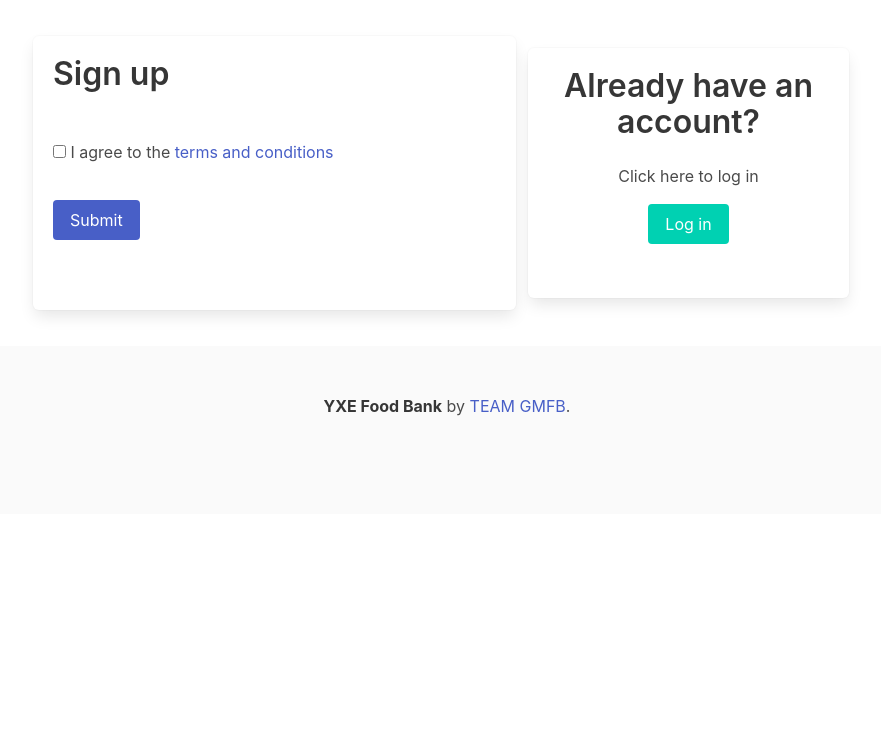
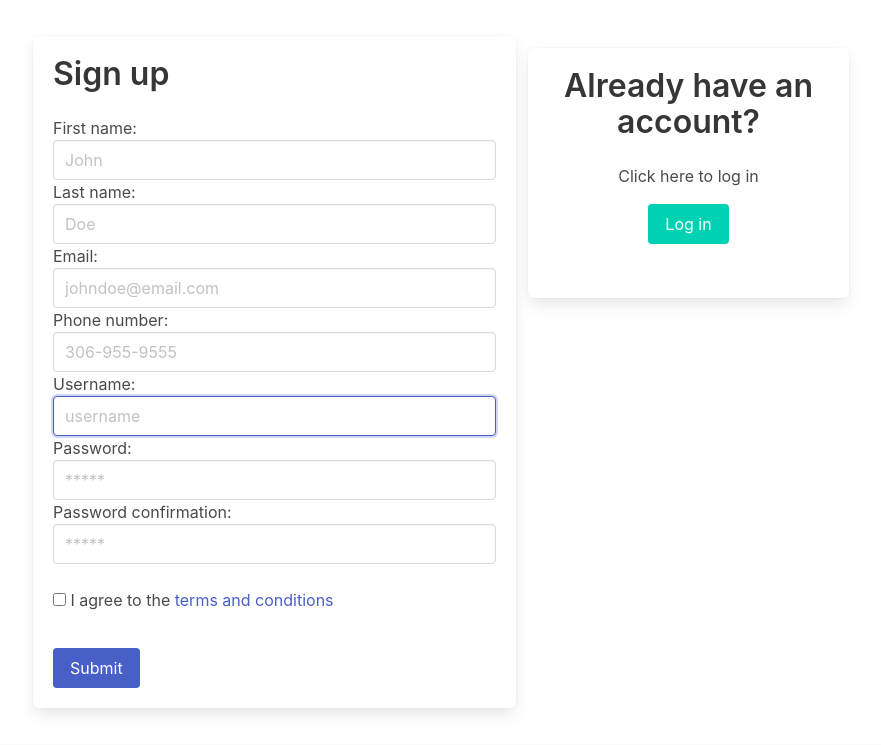
Before and after one commit to seemslikeali/yxefoodbank, a Django app: page /signup/ in a window 1280 px wide. Shown: the part 56-801 px from the top of the page, without its empty margins (193-1074 px from the left). Before the commit the page ends 472 px from the top, so only its background shows below. Run offline with Django 4.2, Linux system fonts and the light colour scheme; some libraries are stand-ins or nearby versions.

Commit message:
Form fixed and working (error msg needs work)
Form works now. error messages still need work though

Signup Rehaul (not complete)

Using the Django Auth system now with the signup form. Still needs to be cleaned up and error messages need to be tested.

Fixed import on OG Signup push

```diff
--- a/base/sforms.py
+++ b/base/sforms.py
@@ -7,15 +7,15 @@ from django import forms
 
 
 class SignupForm(UserCreationForm):
-    name = forms.CharField(max_length=50, widget=forms.TextInput(attrs={'input class':'input', 'type':'text', 'placeholder':'John Doe'}))
+    first_name = forms.CharField(max_length=50, widget=forms.TextInput(attrs={'input class':'input', 'type':'text', 'placeholder':'John'}))
+    last_name = forms.CharField(max_length=50, widget=forms.TextInput(attrs={'input class':'input', 'type':'text', 'placeholder':'Doe'}))
     email = forms.EmailField(widget=forms.EmailInput(attrs={'input class':'input', 'type':'text', 'placeholder':'johndoe@email.com'}))
-    phone_Number = forms.CharField(max_length=10, widget=forms.TextInput(attrs={'input class':'input', 'type':'text', 'placeholder':'306-955-9555'}))
-    address = forms.CharField(widget=forms.TextInput(attrs={'input class':'input', 'type':'text', 'placeholder':'1st Ave South. Saskatoon, SK. S7A 1W1'}))
+    phone_Number = forms.CharField(max_length=10, widget=forms.NumberInput(attrs={'input class':'input', 'type':'number', 'placeholder':'306-955-9555'}))
     #username =
 
     class Meta:
         model = User
-        fields = ('name', 'email', 'phone_Number', 'address', 'username', 'password1', 'password2')
+        fields = ('first_name', 'last_name', 'email', 'phone_Number', 'username', 'password1', 'password2')
 
     def __init__(self, *args, **kwargs):
         super(SignupForm, self).__init__(*args, **kwargs)
@@ -35,5 +35,7 @@ class SignupForm(UserCreationForm):
 
 
         for fieldname in ['password1']:
-            self.fields[fieldname].label = 'Email'
-            #self.label_suffix[fieldname].label = 'what'
+            self.fields[fieldname].label = 'Password'
+
+        for fieldname in ['username', 'password1', 'password2']:
+            self.fields[fieldname].help_text = None
--- a/base/templates/base/signup.html
+++ b/base/templates/base/signup.html
@@ -36,7 +36,6 @@
             <div class="control">
               <button type="submit" value="Login" class="button is-link">Submit</button>
             </div>
-
           </div>
         </div>
       </form>
--- a/base/views.py
+++ b/base/views.py
@@ -4,6 +4,7 @@ from django.contrib.auth.models import User
 from django.contrib import messages
 from django.contrib.auth import authenticate, login, logout
 from django.contrib.auth.decorators import login_required
+from .sforms import SignupForm
 # Using login required all you have to do is write @login_required line before function
 
 
@@ -54,8 +55,17 @@ def logoutUser(request):
 
 
 def signup(request):
-    # if a user is logged in, they can't login again
-    if request.user.is_authenticated:
-        return redirect('/')
-
-    return render(request, 'base/signup.html')
+    if request.method == "POST":
+        form = SignupForm(request.POST)
+        if form.is_valid():
+            form.save()
+            username = form.cleaned_data['username']
+            password = form.cleaned_data['password1']
+            #log the user in auto with theline of code below
+            user = authenticate(username=username, password=password)
+            login(request, user)
+            messages.success(request, ("Registration Succesful"))
+            return redirect('/')
+    else:
+        form = SignupForm()
+    return render (request, 'base/signup.html', {'form':form})
```
